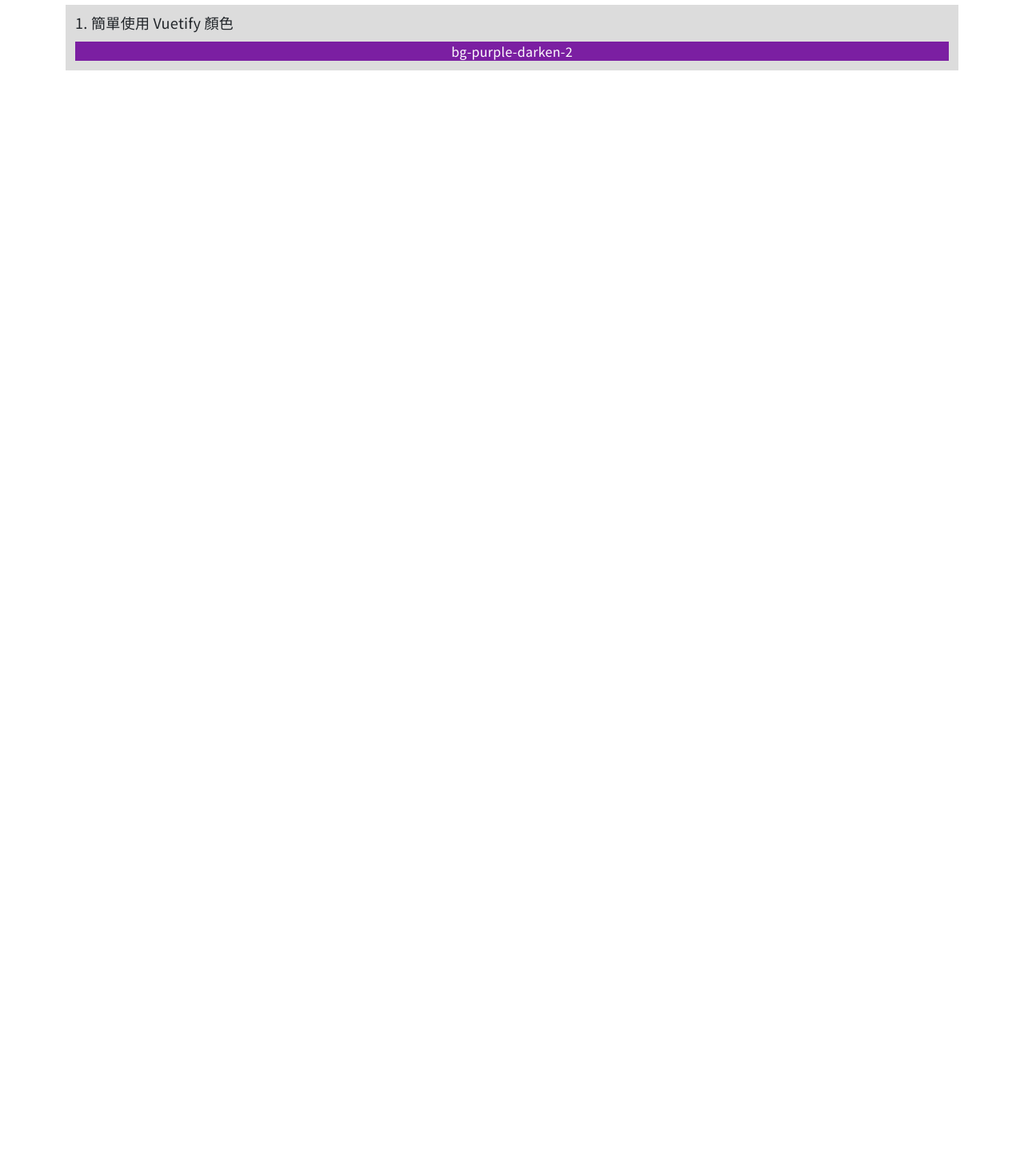
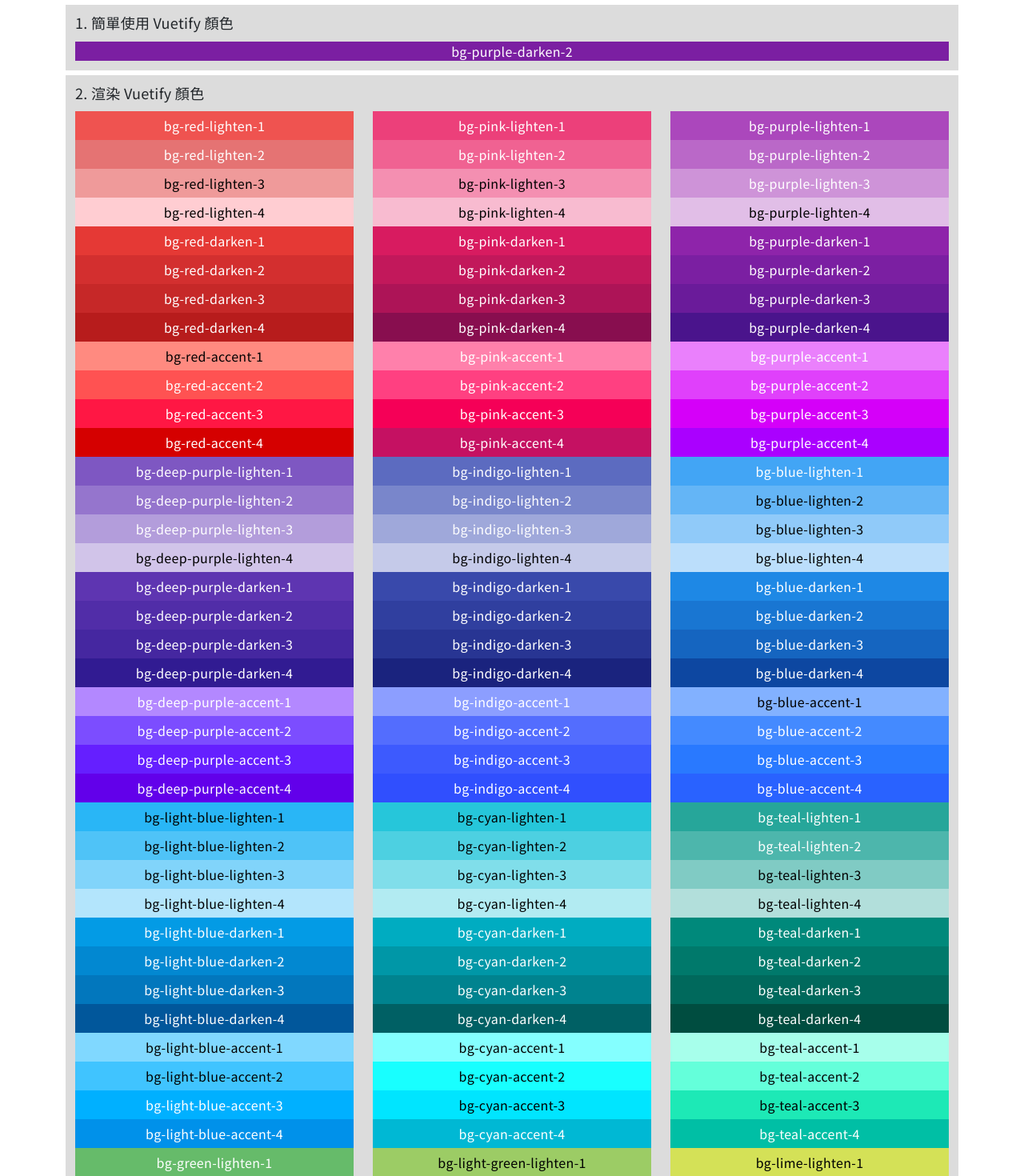
Before and after one commit to MizuYang/vuetify, a Vue app: page /#/demo2 in a window 1280 px wide. Shown: the part 120-1590 px from the top of the page at 80% size. Before the commit the page ends 800 px from the top, so only its background shows below. Built offline with nearby package versions, Linux system fonts and the light colour scheme.

Commit message:
新增 顏色: 渲染出 Material 色彩表

```diff
--- /dev/null
+++ b/src/components/demo2/B2.vue
@@ -0,0 +1,71 @@
+<template>
+  <div class="row row-cols-3">
+    <template v-for="(value, colorName) in data" :key="colorName">
+      <div class="col">
+          <template v-for="item in value" :key="item">
+            <p v-for="colorClass in item" :key="colorClass"
+               class="text-center py-2"
+               :class="colorClass">
+              {{ colorClass }}
+            </p>
+          </template>
+      </div>
+    </template>
+  </div>
+</template>
+
+<script setup>
+import { ref, onMounted } from 'vue'
+
+// data
+const data = ref({})
+const colorNames = ref([
+  'red',
+  'pink',
+  'purple',
+  'deep-purple',
+  'indigo',
+  'blue',
+  'light-blue',
+  'cyan',
+  'teal',
+  'green',
+  'light-green',
+  'lime',
+  'yellow',
+  'amber',
+  'orange',
+  'deep-orange',
+  'brown',
+  'grey'
+])
+
+onMounted(() => {
+  getColorData()
+  console.log(data.value)
+})
+
+function getColorData () {
+  colorNames.value.forEach(colorName => {
+    data.value[colorName] = {}
+
+    data.value[colorName] = {
+      lighten: [],
+      darken: [],
+      accent: []
+    }
+    for (let i = 1; i < 5; i++) {
+      data.value[colorName].lighten.push(`bg-${colorName}-lighten-${i}`)
+      // brown, grey這兩色沒有 darken, accent 的顏色配置, 故將其排除
+      if (colorName !== 'brown' && colorName !== 'grey') {
+        data.value[colorName].darken.push(`bg-${colorName}-darken-${i}`)
+        data.value[colorName].accent.push(`bg-${colorName}-accent-${i}`)
+      }
+    }
+  })
+}
+
+</script>
+
+<style lang='scss' scope>
+</style>
--- a/src/views/demo/Demo2.vue
+++ b/src/views/demo/Demo2.vue
@@ -20,6 +20,7 @@
 import { storeToRefs } from 'pinia'
 import { usePagesStore } from '@/stores/pagesStore.js'
 import B1 from '@/components/demo2/B1.vue'
+import B2 from '@/components/demo2/B2.vue'
 
 // store
 const { pageInfo } = storeToRefs(usePagesStore())
@@ -29,6 +30,10 @@
   {
     description: '簡單使用 Vuetify 顏色',
     component: B1
+  },
+  {
+    description: '渲染 Vuetify 顏色',
+    component: B2
   }
 ])
 
```
